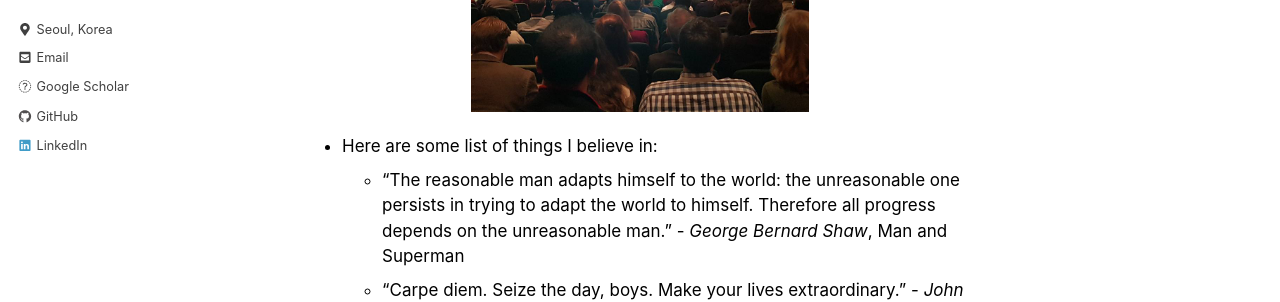
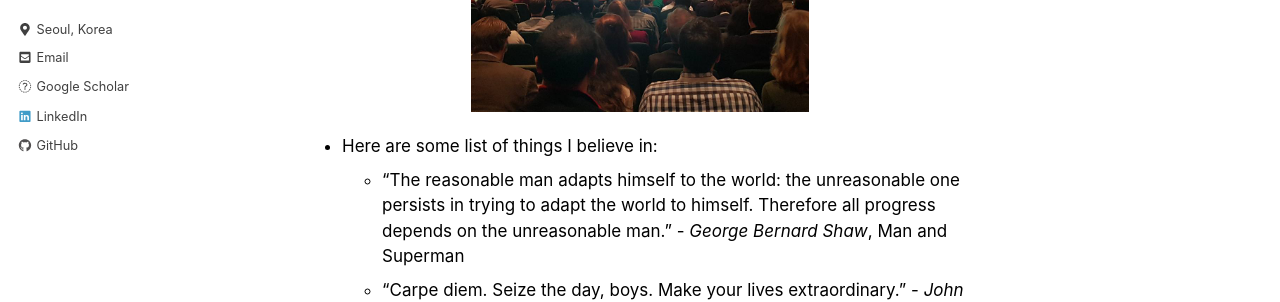
Before and after one commit to jonghkim/jonghkim.github.io, a Jekyll site: the page built from index.md, in a window 1280 px wide. Shown: the part 301-603 px from the top of the page. Built offline with Jekyll 4.4.1, drawn with Linux system fonts in a browser that asks for light colours; nearby versions of some CDN libraries.

```diff
--- a/_includes/author-profile.html
+++ b/_includes/author-profile.html
@@ -101,6 +101,14 @@
         <li>
           <a href="https://scholar.google.co.kr/citations?user={{ author.google_scholar }}" itemprop="sameAs">
             <i class="fab fa-fw fa-google_plus" aria-hidden="true"></i> Google Scholar
+          </a>
+        </li>
+      {% endif %}
+
+      {% if author.linkedin %}
+        <li>
+          <a href="https://www.linkedin.com/in/{{ author.linkedin }}" itemprop="sameAs">
+            <i class="fab fa-fw fa-linkedin" aria-hidden="true"></i> LinkedIn
           </a>
         </li>
       {% endif %}
@@ -257,14 +265,6 @@
         </li>
       {% endif %}
 
-      {% if author.linkedin %}
-        <li>
-          <a href="https://www.linkedin.com/in/{{ author.linkedin }}" itemprop="sameAs">
-            <i class="fab fa-fw fa-linkedin" aria-hidden="true"></i> LinkedIn
-          </a>
-        </li>
-      {% endif %}
-
       {% include author-profile-custom-links.html %}
     </ul>
   </div>
```
